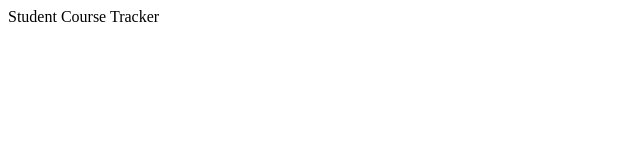
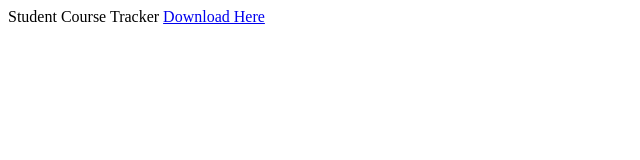
Before and after one commit to emcburn/student-course-tracker, a plain HTML site: page index.html in a window 1280 px wide. Shown: the whole page, without its empty margins (0-640 px from the left). Drawn offline with Linux system fonts and the light colour scheme.

Commit message:
Update index.html

```diff
--- a/index.html
+++ b/index.html
@@ -1 +1,3 @@
 Student Course Tracker
+
+<a href='https://www.dropbox.com/scl/fi/zhlyktocukjfw80zc6xqj/com.companyname.c971app.frontend.apk?rlkey=b75f7ldwjhy26tzqr97w00hvx&st=fuu4r5pe&dl=0'>Download Here</a>
```
